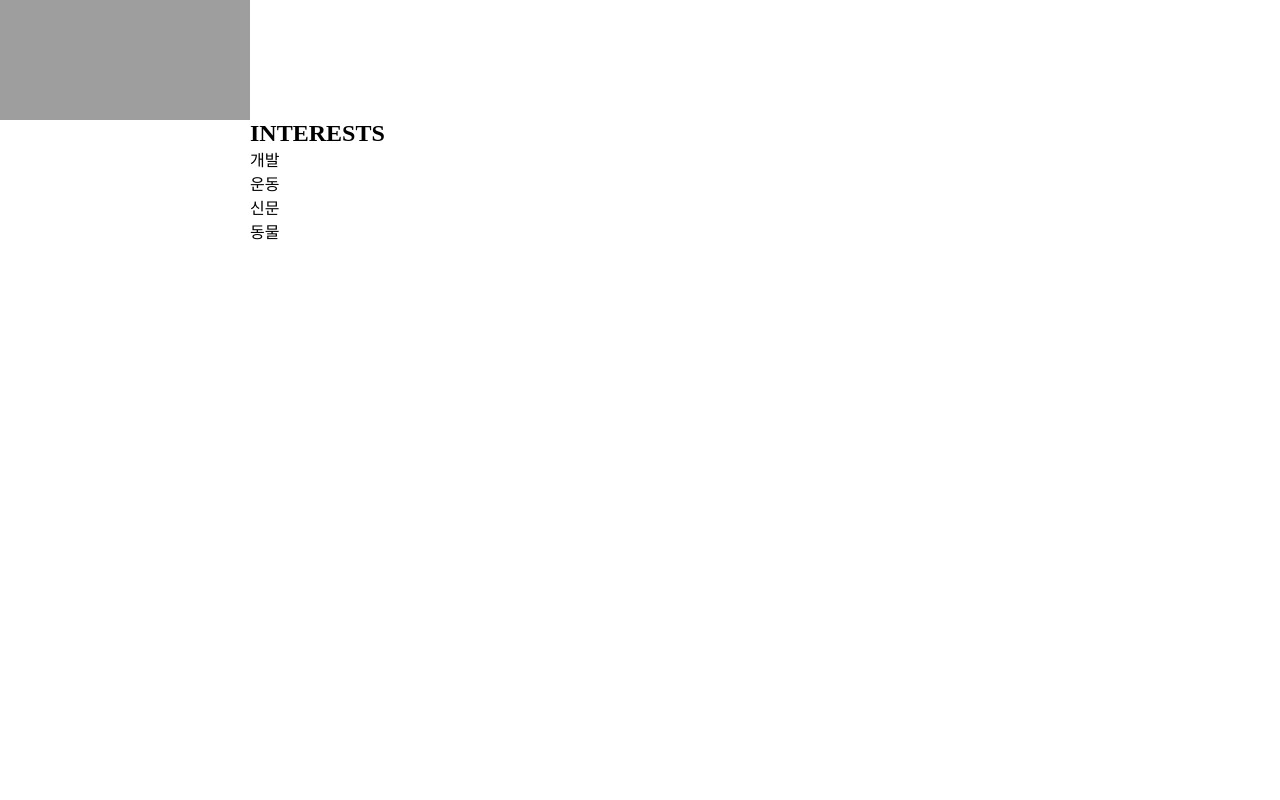
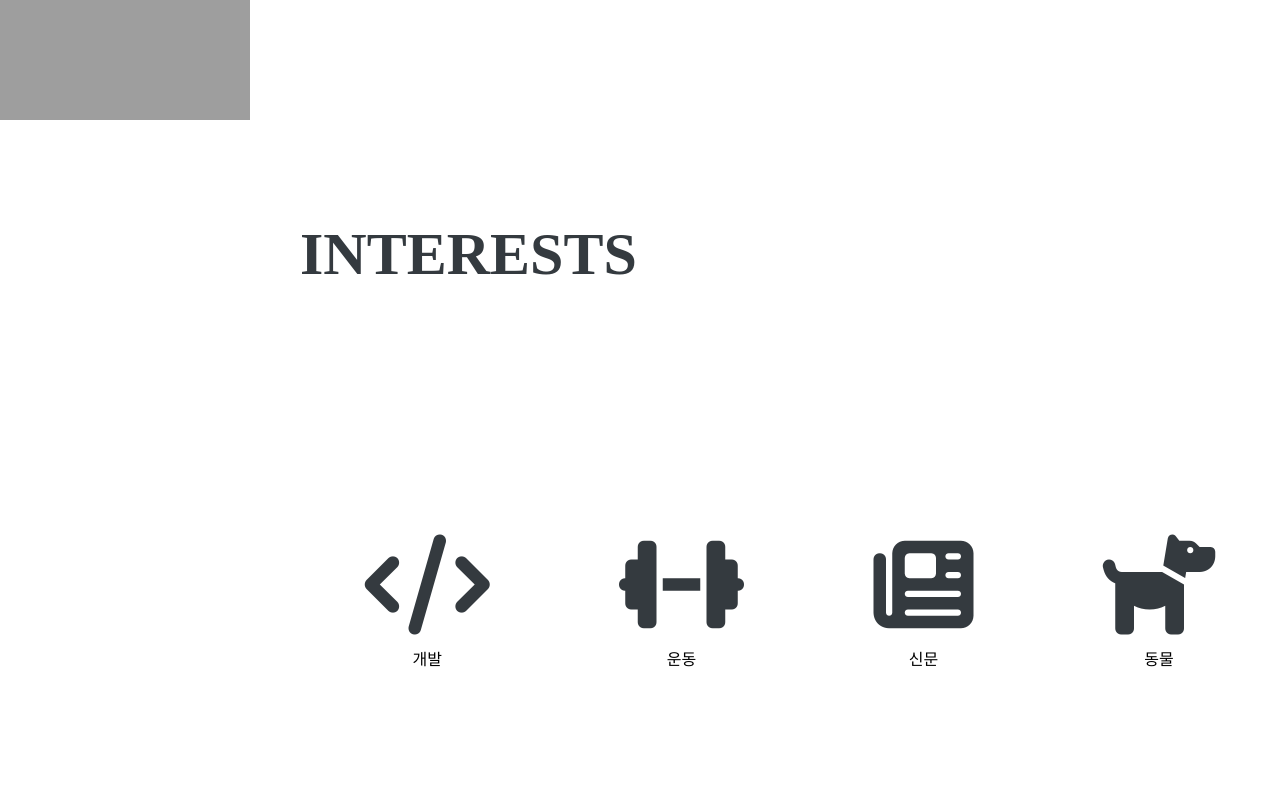
Before and after one commit to JaydenLee1116/introduce, a plain HTML site: page index.html in a window 1280 px wide. Shown: the part 680-1480 px from the top of the page. Drawn offline with Linux system fonts and the light colour scheme; grey boxes are pictures that could not be loaded.

Commit message:
interests css(완)

```diff
--- a/index.html
+++ b/index.html
@@ -48,19 +48,19 @@
         <h1>INTERESTS</h1>
         <div class="interests__menu">
           <div class="interests__menu__item">
-            <div class="interests__menu__item__logo"></div>
+            <div class="interests__menu__item__logo"><i class="fa-solid fa-code"></i></div>
             <div class="interests__menu__item__description">개발</div>
           </div>
           <div class="interests__menu__item">
-            <div class="interests__menu__item__logo"></div>
+            <div class="interests__menu__item__logo"><i class="fa-solid fa-dumbbell"></i></div>
             <div class="interests__menu__item__description">운동</div>
           </div>
           <div class="interests__menu__item">
-            <div class="interests__menu__item__logo"></div>
+            <div class="interests__menu__item__logo"><i class="fa-solid fa-newspaper"></i></div>
             <div class="interests__menu__item__description">신문</div>
           </div>
           <div class="interests__menu__item">
-            <div class="interests__menu__item__logo"></div>
+            <div class="interests__menu__item__logo"><i class="fa-solid fa-dog"></i></div>
             <div class="interests__menu__item__description">동물</div>
           </div>
         </div>
--- a/style.css
+++ b/style.css
@@ -84,9 +84,39 @@ section {
 }
 
 a {
-  padding: 10px;
+  margin: 10px;
 }
 
 a:visited {
   color: #343a3f;
 }
+
+#interests {
+  padding: 100px 0 250px 50px;
+  display: flex;
+  flex-direction: column;
+  justify-content: space-between;
+}
+
+#interests > h1 {
+  color: #343a3f;
+  font-size: 60px;
+}
+
+.interests__menu {
+  display: flex;
+  flex-direction: row;
+  justify-content: space-around;
+}
+
+.interests__menu__item {
+  display: flex;
+  flex-direction: column;
+  justify-content: space-around;
+  align-items: center;
+}
+
+.interests__menu__item__logo {
+  color: #343a3f;
+  font-size: 100px;
+}
```
